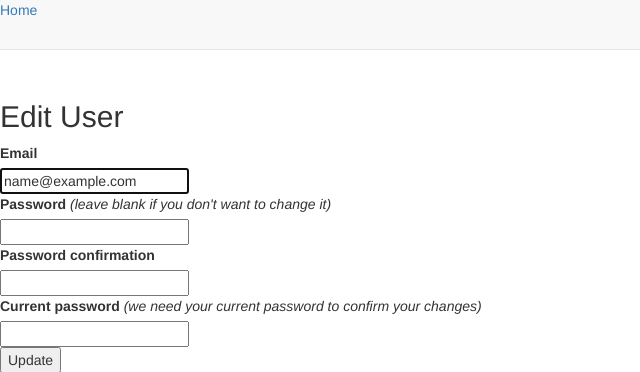
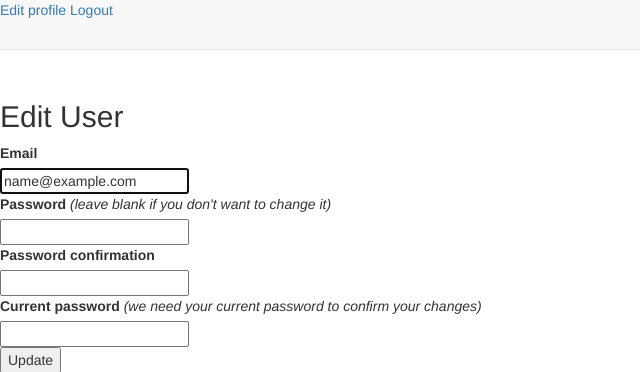
Before and after one commit to krebates/rare_share, a Rails app: page /users/edit in a window 1280 px wide. Shown: the top 372 px of the page, without its empty margins (0-640 px from the left). Run offline with Rails 7, Linux system fonts and the light colour scheme; the visitor is signed in with stand-in values (Sample User, id 1); style sheets or scripts are compiled from the project's sources; some libraries are stand-ins or nearby versions.

Commit message:
Updates User logout

```diff
--- a/app/views/layouts/application.html.haml
+++ b/app/views/layouts/application.html.haml
@@ -8,9 +8,12 @@
   %body
     .navbar.navbar-default.navbar-fixed-top
       %container
-        = link_to "Home", '/'
-        - if !user_signed_in?
-          = link_to "Sign Up", new_user_registration_path
+        - if user_signed_in?
+          = link_to 'Edit profile', edit_user_registration_path
+          = link_to "Logout", destroy_user_session_path, method: :delete
+        - else
+          = link_to "Sign up", new_user_registration_path
+          = link_to "Login", new_user_session_path
 
     = yield
     %p.notice= notice
```
Also changed, not shown: Gemfile, Gemfile.lock.
